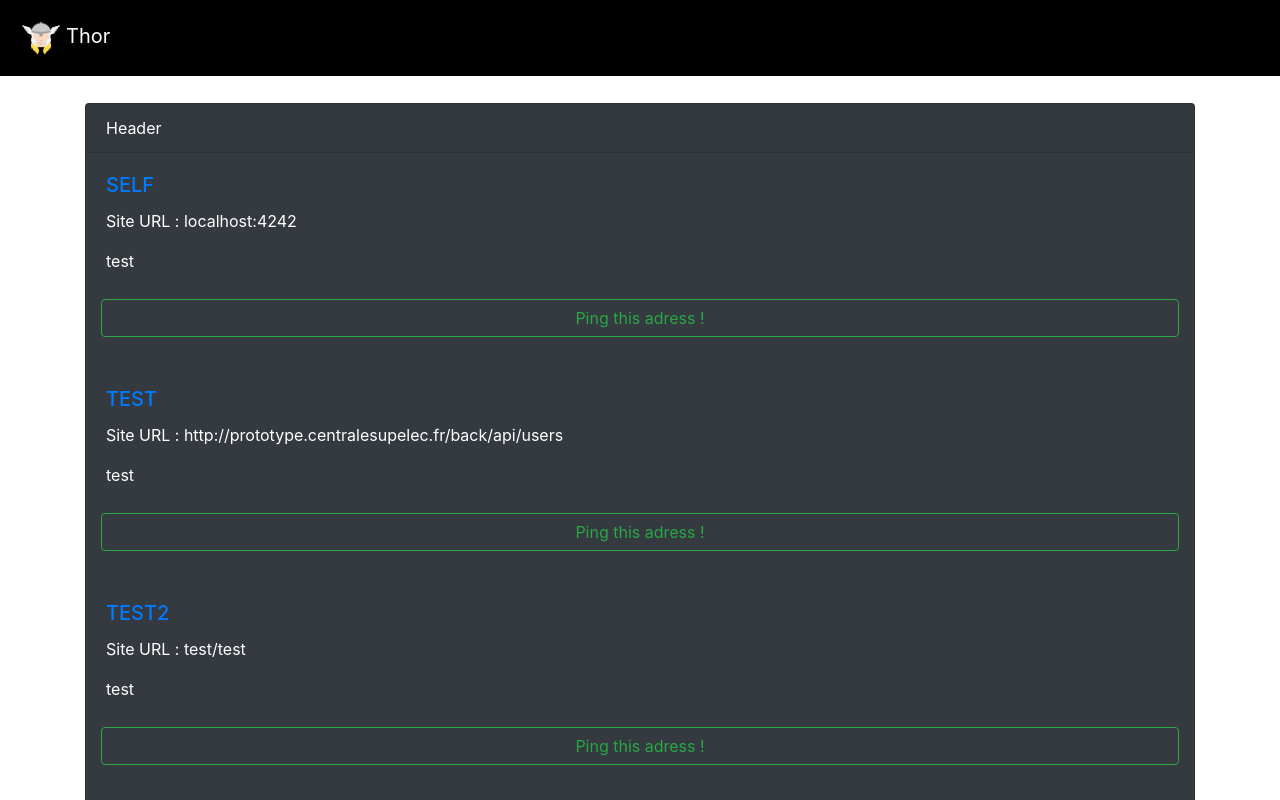
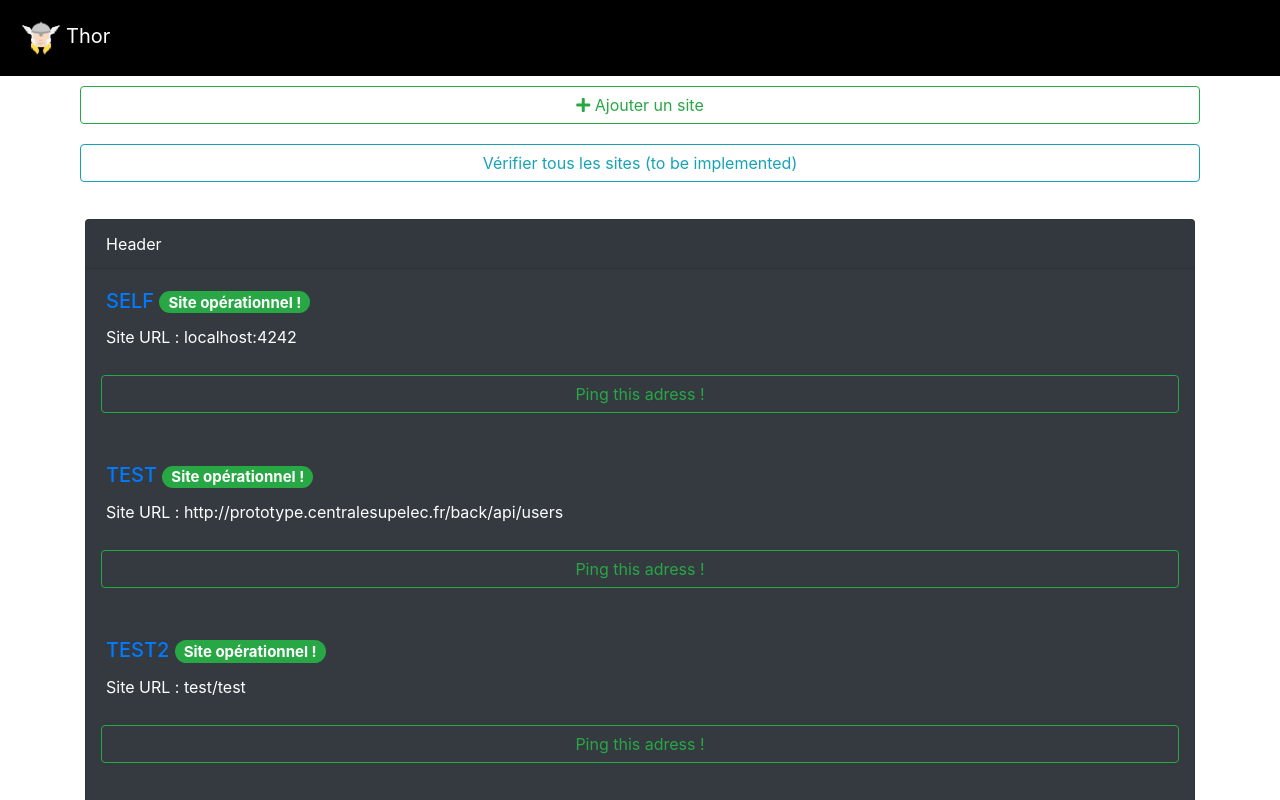
Before and after one commit to MariusHull/thor, a React (Create React App) app: page / in a window 1280 px wide. Shown: the top 800 px of the page. Built offline with nearby package versions, Linux system fonts and the light colour scheme; no server answers.

Commit message:
prerelease

```diff
--- a/package.json
+++ b/package.json
@@ -9,6 +9,7 @@
     "react": "^16.8.6",
     "react-dom": "^16.8.6",
     "react-loader-spinner": "^2.3.0",
+    "react-responsive-modal": "^3.6.0",
     "react-router-dom": "^5.0.0",
     "react-scripts": "2.1.8",
     "reactstrap": "^8.0.0"
--- a/public/index.html
+++ b/public/index.html
@@ -3,6 +3,12 @@
   <head>
     <meta charset="utf-8" />
     <link rel="shortcut icon" href="%PUBLIC_URL%/favicon.ico" />
+    <link
+      rel="stylesheet"
+      href="https://use.fontawesome.com/releases/v5.8.1/css/all.css"
+      integrity="sha384-50oBUHEmvpQ+1lW4y57PTFmhCaXp0ML5d60M1M7uH2+nqUivzIebhndOJK28anvf"
+      crossorigin="anonymous"
+    />
     <meta
       name="viewport"
       content="width=device-width, initial-scale=1, shrink-to-fit=no"
--- a/src/components/Dashboard.js
+++ b/src/components/Dashboard.js
@@ -2,6 +2,7 @@ import React, { Component } from "react";
 import axios from "axios";
 import "./Dashboard.scss";
 import { Link } from "react-router-dom";
+import ModaleCreate from "./ModalCreate";
 // import Loader from "react-loader-spinner";
 // Cf loaders React
 
@@ -9,16 +10,38 @@ class DashBoard extends Component {
   constructor(props) {
     super(props);
     this.state = {
-      data: ["test"],
+      open: false,
+      nameCreate: "",
+      urlCreate: "",
       sites: [
-        { _id: 0, siteName: "SELF", siteUrl: "localhost:4242" },
+        {
+          _id: 0,
+          siteName: "SELF",
+          siteUrl: "localhost:4242",
+          status: true,
+          data: []
+        },
         {
           _id: 1,
           siteName: "TEST",
-          siteUrl: "http://prototype.centralesupelec.fr/back/api/users"
+          siteUrl: "http://prototype.centralesupelec.fr/back/api/users",
+          status: true,
+          data: []
         },
-        { _id: 2, siteName: "TEST2", siteUrl: "test/test" },
-        { _id: 3, siteName: "TEST3", siteUrl: "test/test" }
+        {
+          _id: 2,
+          siteName: "TEST2",
+          siteUrl: "test/test",
+          status: true,
+          data: []
+        },
+        {
+          _id: 3,
+          siteName: "TEST3",
+          siteUrl: "test/test",
+          status: true,
+          data: []
+        }
       ]
     };
   }
@@ -26,14 +49,44 @@ class DashBoard extends Component {
   componentDidMount() {
     this.loadSites();
   }
-  /*
-      Get the users to display given the sort and filters.
-    */
+
   loadSites = () => {
-    return 0;
+    axios.get(`http://localhost:4242/sites/`).then(res => {
+      this.setState({ sites: res.data });
+    });
   };
 
-  ping = adress => {
+  onOpenModal = () => {
+    this.setState({ open: true });
+  };
+
+  onCloseModal = () => {
+    this.setState({ open: false });
+  };
+
+  save = () => {
+    const { nameCreate, urlCreate } = this.state;
+    if (nameCreate !== "" && urlCreate !== "") {
+      axios
+        .post(`http://localhost:4242/sites/create/`, {
+          siteName: nameCreate,
+          siteUrl: urlCreate
+        })
+        .then(res => {
+          console.log(res.data);
+          this.loadSites();
+        });
+      this.onCloseModal();
+    } else {
+      window.alert(
+        "Veuillez bien renseigner le nom du site et l'url à monitorer"
+      );
+    }
+  };
+
+  ping = (adress, _id) => {
+    const { sites } = this.state;
+    console.log(sites);
     axios
       .get(adress)
       .then(res => {
@@ -41,33 +94,91 @@ class DashBoard extends Component {
       })
       .catch(error => {
         console.log("Erreur : " + error);
-        this.setState({ data: "Erreur" + error });
+        sites.forEach(site => {
+          if (site._id === _id) {
+            site.data.push({
+              date: new Date().toString(),
+              message: `${error}`
+            });
+            site.status = false;
+          }
+        });
+        console.log(sites);
+        this.setState({ sites: sites });
+        /*
         if (error.response) {
           console.log(error.response.status);
-        }
+        }*/
       });
   };
 
+  onChange = e => {
+    if (e.target.id === "name") {
+      this.setState({ nameCreate: e.target.value });
+    } else if (e.target.id === "url") {
+      this.setState({ urlCreate: e.target.value });
+    }
+  };
+
   render() {
-    const { sites, data } = this.state;
+    const { sites, open, nameCreate, urlCreate } = this.state;
     return (
       <div className="container">
-        <div class="card text-white bg-dark">
-          <div class="card-header">Header</div>
-          {sites.length > 0 ? (
-            <div>
-              {sites.map(site => (
-                <div class="card-body">
-                  <h5 class="card-title">
-                    <Link to={`/site/${site._id}`}>{site.siteName}</Link>
-                  </h5>
-                  <p class="card-text">Site URL : {site.siteUrl}</p>
-                  <p>{data}</p>
+        <ModaleCreate
+          open={open}
+          openModal={this.onOpenModal}
+          closeModal={this.onCloseModal}
+          save={this.save}
+          name={nameCreate}
+          url={urlCreate}
+          onChange={this.onChange}
+        />
         <div className="row space">
           <button
             type="button"
-                      class="btn btn-outline-success col"
-                      onClick={() => this.ping(site.siteUrl)}
+            className="btn btn-outline-success col"
+            onClick={this.onOpenModal}
+          >
+            <i className="fas fa-plus" /> Ajouter un site
+          </button>
+        </div>
+        <div className="row space">
+          <button type="button" className="btn btn-outline-info col">
+            Vérifier tous les sites (to be implemented)
+          </button>
+        </div>
+        <div className="card text-white bg-dark">
+          <div className="card-header">Header</div>
+          {sites.length > 0 ? (
+            <div>
+              {sites.length > 0 && (
+                <div>
+                  {sites.map(site => (
+                    <div className="card-body">
+                      <h5 className="card-title">
+                        <Link to={`/site/${site._id}`}>
+                          {site.siteName}
+                          &nbsp;
+                          {site.data.length > 0 && !site.status ? (
+                            <span className="badge badge-pill badge-danger">
+                              Site offline !
+                            </span>
+                          ) : (
+                            <span className="badge badge-pill badge-success">
+                              Site opérationnel !
+                            </span>
+                          )}
+                        </Link>
+                      </h5>
+                      <p className="card-text">Site URL : {site.siteUrl}</p>
+                      {site.data.length > 0 && (
+                        <p>{site.data[site.data.length - 1].message}</p>
+                      )}
+                      <div className="row space">
+                        <button
+                          type="button"
+                          className="btn btn-outline-success col"
+                          onClick={() => this.ping(site.siteUrl, site._id)}
                         >
                           Ping this adress !
                         </button>
@@ -75,10 +186,12 @@ class DashBoard extends Component {
                     </div>
                   ))}
                 </div>
+              )}
+            </div>
           ) : (
-            <div class="card-body">
-              <h5 class="card-title">Test</h5>
-              <p class="card-text">
+            <div className="card-body">
+              <h5 className="card-title">Test</h5>
+              <p className="card-text">
                 Some quick example text to build on the card title and make up
                 the bulk of the card's content.
               </p>
--- /dev/null
+++ b/src/components/ModalCreate.js
@@ -0,0 +1,59 @@
+import React, { Component } from "react";
+//import { Link } from "react-router-dom";
+import "./Navbar.scss";
+import Modal from "react-responsive-modal";
+
+class ModalCreate extends Component {
+  constructor(props) {
+    super(props);
+    this.state = {};
+  }
+
+  render() {
+    return (
+      <Modal
+        style={{ zIndex: 10 }}
+        open={this.props.open}
+        onClose={this.props.closeModal}
+        center
+      >
+        <br />
+        <p>
+          Si vous voulez monitorer un site supplémentaire, vous pouvez l'ajouter
+          ici. Soyez bien sûr que l'adresse du Back-end est correcte, puis
+          donnez lui un titre et cliquez sur "+ Ajouter le site".
+        </p>
+        <br />
+        <br />
+        <div class="form-group">
+          <label for="name">Nom du site : {this.props.name}</label>
+          <input
+            type="text"
+            value={this.props.name}
+            onChange={this.props.onChange}
+            class="form-control"
+            id="name"
+            aria-describedby="emailHelp"
+            placeholder="Ex: monsite.fr"
+          />
+        </div>
+        <div class="form-group">
+          <label for="url">URL du site : {this.props.url}</label>
+          <input
+            type="text"
+            value={this.props.url}
+            onChange={this.props.onChange}
+            class="form-control"
+            id="url"
+            placeholder="Ex: monsite/api/"
+          />
+        </div>
+        <button class="btn btn-success" onClick={this.props.save}>
+          <i class="fas fa-plus" /> Ajouter le site
+        </button>
+      </Modal>
+    );
+  }
+}
+
+export default ModalCreate;
--- a/src/components/Site.js
+++ b/src/components/Site.js
@@ -1,7 +1,7 @@
 import React, { Component } from "react";
-// import axios from "axios";
+import axios from "axios";
 import "./Dashboard.scss";
-// import Loader from "react-loader-spinner";
+import Loader from "react-loader-spinner";
 // Cf loaders React
 
 class SiteDetail extends Component {
@@ -15,29 +15,106 @@ class SiteDetail extends Component {
   componentDidMount() {
     this.loadSite();
   }
-  /*
-      Get the users to display given the sort and filters.
-    */
+
   loadSite = () => {
-    console.log(this.props.match.params.id);
-    return 0;
+    axios
+      .get(`http://localhost:4242/sites/${this.props.match.params.id}`)
+      .then(res => {
+        this.setState({ site: res.data });
+      });
+  };
+
+  delete = () => {
+    const { site } = this.state;
+    if (
+      window.confirm("Êtes-vous bien sûr(e) de vouloir supprimer ce site ?")
+    ) {
+      axios
+        .delete(
+          `http://localhost:4242/sites/${this.props.match.params.id}`,
+          site
+        )
+        .then(res => {
+          this.props.history.push(`/`);
+        });
+    }
+  };
+
+  ping = (adress, _id) => {
+    const { site } = this.state;
+    console.log(site);
+    axios
+      .get(site.siteUrl)
+      .then(res => {
+        console.log(res.data);
+      })
+      .catch(error => {
+        console.log("Erreur : " + error);
+        site.data.push({
+          date: new Date().toString(),
+          message: `${error}`
+        });
+        site.status = false;
+        this.setState({ site: site });
+        /*
+        if (error.response) {
+          console.log(error.response.status);
+        }*/
+      });
   };
 
   render() {
     const { site } = this.state;
     return (
       <div className="container">
-        <div class="card text-white bg-dark">
-          <div class="card-header">Disponibilité site</div>
+        <div className="card text-white bg-dark">
+          <div className="card-header">Disponibilité site</div>
           {site._id !== null ? (
-            <div>Site disponible</div>
+            <div className="card-body">
+              <h5 className="card-title">
+                {site.siteName}
+                &nbsp;
+                {site.data.length > 0 && !site.status ? (
+                  <span className="badge badge-pill badge-danger">
+                    Site offline !
+                  </span>
+                ) : (
+                  <span className="badge badge-pill badge-success">
+                    Site opérationnel !
+                  </span>
+                )}
+              </h5>
+              <div className="row space">
+                <button
+                  type="button"
+                  className="btn btn-outline-success col"
+                  onClick={this.ping}
+                >
+                  Tester ce site
+                </button>
+              </div>
+              <div className="row space">
+                <button
+                  type="button"
+                  className="btn btn-outline-danger col"
+                  onClick={this.delete}
+                >
+                  Supprimer ce site
+                </button>
+              </div>
+              <p className="card-text">
+                <br />
+              </p>
+            </div>
           ) : (
-            <div class="card-body">
-              <h5 class="card-title">Test</h5>
-              <p class="card-text">
-                Some quick example text to build on the card title and make up
-                the bulk of the card's content.
-              </p>
+            <div className="card-body">
+              <h5 className="card-title">Chargement du site</h5>
+              <Loader
+                type="Ball-Triangle"
+                color="white"
+                height={80}
+                width={80}
+              />
             </div>
           )}
         </div>
```
Also changed, not shown: 1 other file (tests, documents, lock files or other folders). Lines whose indentation alone changed are shown as unchanged.
